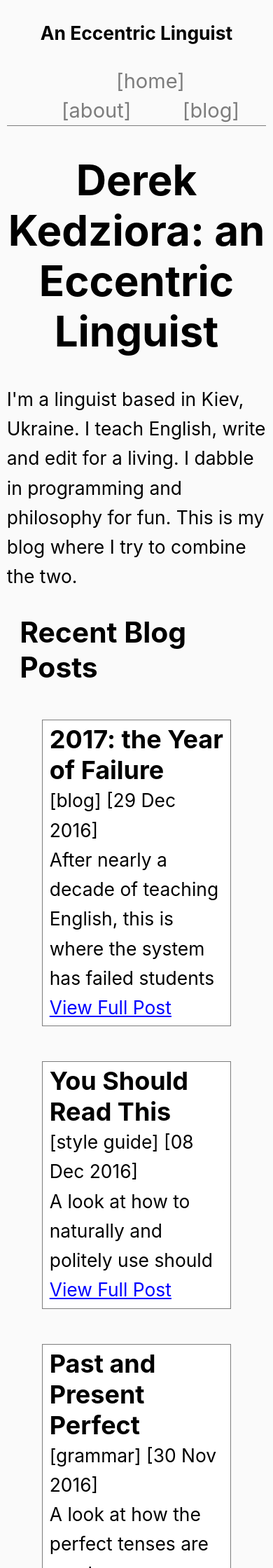
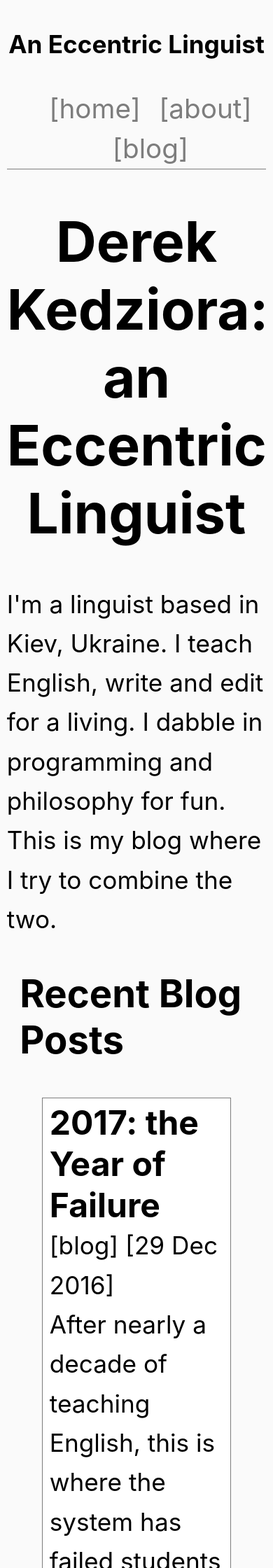
Before and after one commit to ZeroDeth/derekkedziora.github.io, a Jekyll site: the page built from index.html, in a window 390 px wide. Shown: the top 2240 px of the page at 70% size. Built offline with Jekyll 4.4.1, drawn with Linux system fonts in a browser that asks for light colours; comment, search, counter and statistics services are not loaded.

Commit message:
mobile version updated

```diff
--- a/css/main.css
+++ b/css/main.css
@@ -140,7 +140,7 @@ blockquote {
 @media screen and (max-width: 1023px) {
     body {
         width: 95%;
-        font-size: 150%;
+        font-size: 200%;
     }
 
     #nav-desktop {
@@ -180,8 +180,4 @@ blockquote {
       border-color: #7d7d7d;
       border-bottom-width: 1px;
     }
-
-    #nav-mobile-menu li {
-      padding: 0% 10% 0% 10%;
-    }
   }
```
